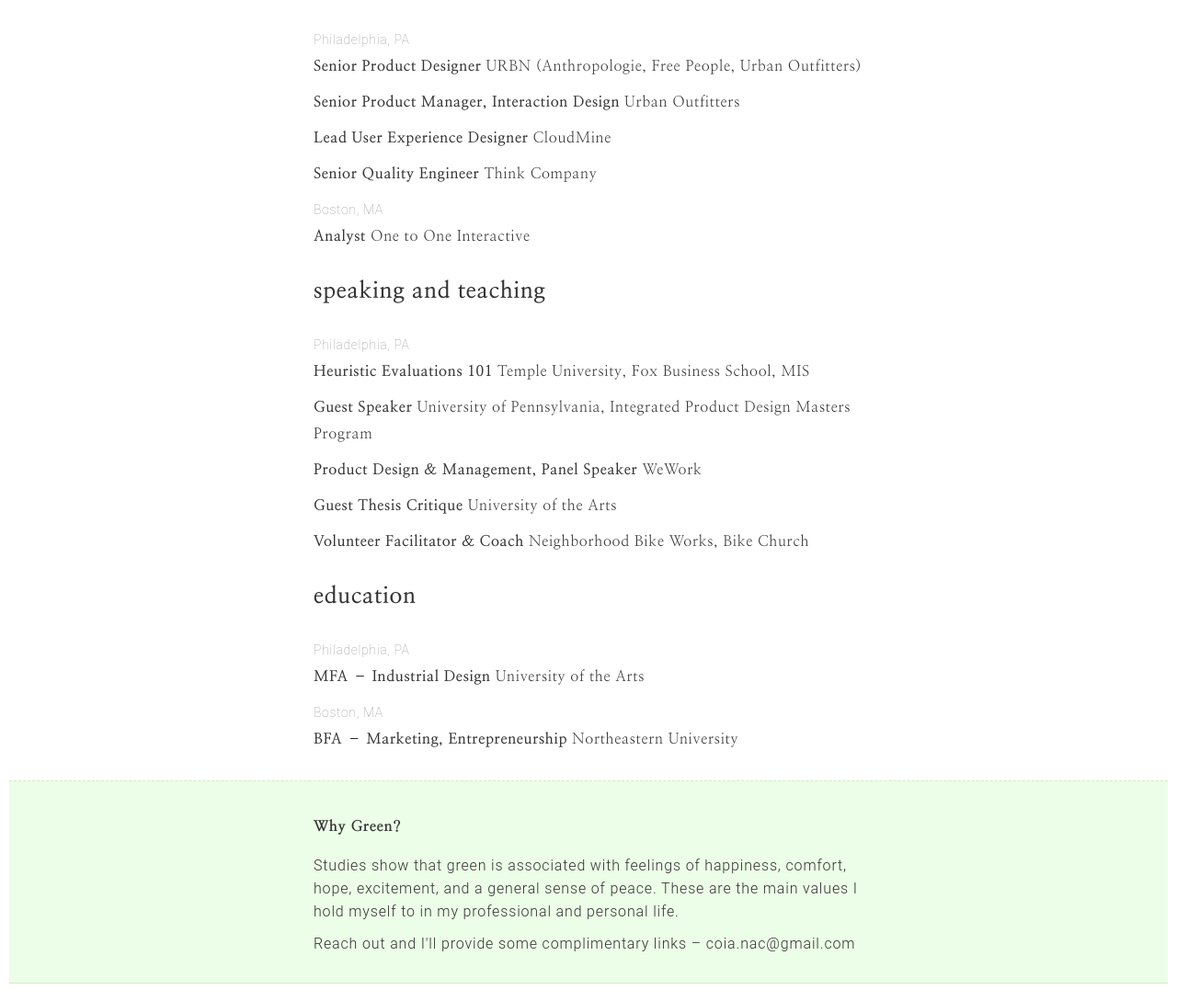
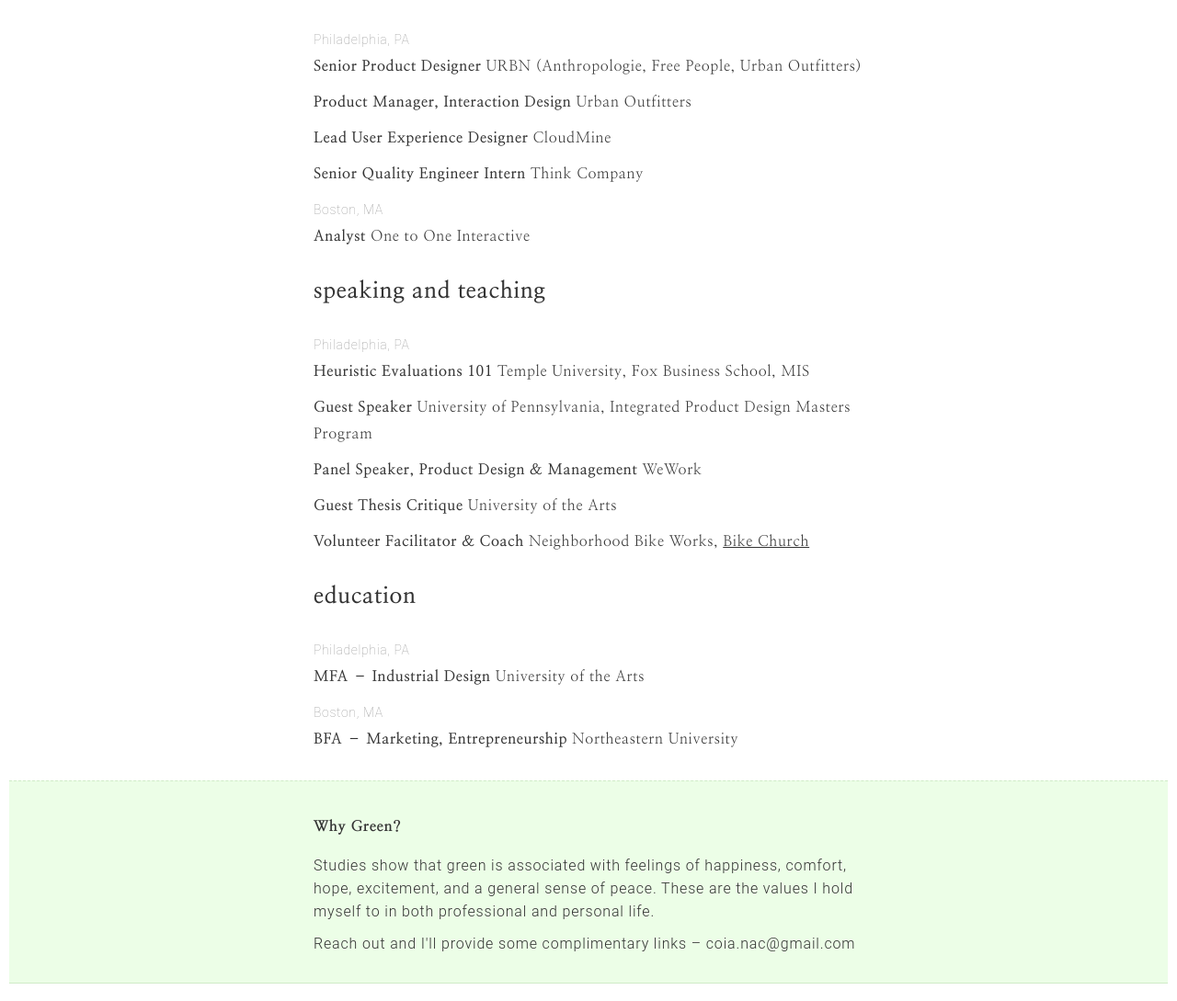
Before and after one commit to dyutibarma/monochrome, a Jekyll site: the page built from about.md, in a window 1280 px wide. Shown: the part 653-1742 px from the top of the page at 92% size. Built offline with Jekyll 4.4.1, drawn with Linux system fonts in a browser that asks for light colours.

Commit message:
Update about.md

```diff
--- a/about.md
+++ b/about.md
@@ -47,18 +47,18 @@
     <h3>work experience</h3>
     <label-2>Philadelphia, PA</label-2>
     <h6><b>Senior Product Designer</b> URBN (Anthropologie, Free People, Urban Outfitters)</h6>
-    <h6><b>Senior Product Manager, Interaction Design</b> Urban Outfitters</h6>
+    <h6><b>Product Manager, Interaction Design</b> Urban Outfitters</h6>
     <h6><b>Lead User Experience Designer</b> CloudMine</h6>
-    <h6><b>Senior Quality Engineer</b> Think Company</h6>
+    <h6><b>Senior Quality Engineer Intern</b> Think Company</h6>
     <label-2>Boston, MA</label-2>
     <h6><b>Analyst</b> One to One Interactive</h6>
     <h3>speaking and teaching</h3>
     <label-2>Philadelphia, PA</label-2>
     <h6><b>Heuristic Evaluations 101</b> Temple University, Fox Business School, MIS</h6>
     <h6><b>Guest Speaker</b> University of Pennsylvania, Integrated Product Design Masters Program</h6>
-    <h6><b>Product Design & Management, Panel Speaker</b> WeWork</h6>
+    <h6><b>Panel Speaker, Product Design & Management</b> WeWork</h6>
     <h6><b>Guest Thesis Critique</b> University of the Arts</h6>
-    <h6><b>Volunteer Facilitator & Coach</b> Neighborhood Bike Works, Bike Church</h6>
+    <h6><b>Volunteer Facilitator & Coach</b> Neighborhood Bike Works, <a href="https://www.neighborhoodbikeworks.org/adult-programs/bike-church">Bike Church</a></h6>
     <h3>education</h3>
     <label-2>Philadelphia, PA</label-2>
     <h6><b>MFA – Industrial Design</b> University of the Arts</h6>
@@ -74,7 +74,7 @@
   </div>
   <div class="w3-col w3-container m8 l6">
     <h5>Why Green?</h5>
-    <p>Studies show that green is associated with feelings of happiness, comfort, hope, excitement, and a general sense of peace. These are the main values I hold myself to in my professional and personal life.</p>
+    <p>Studies show that green is associated with feelings of happiness, comfort, hope, excitement, and a general sense of peace. These are the values I hold myself to in both professional and personal life.</p>
     <p>Reach out and I'll provide some complimentary links – coia.nac@gmail.com</p>
   </div>
   <div class="w3-col w3-container m2 l3">
```
